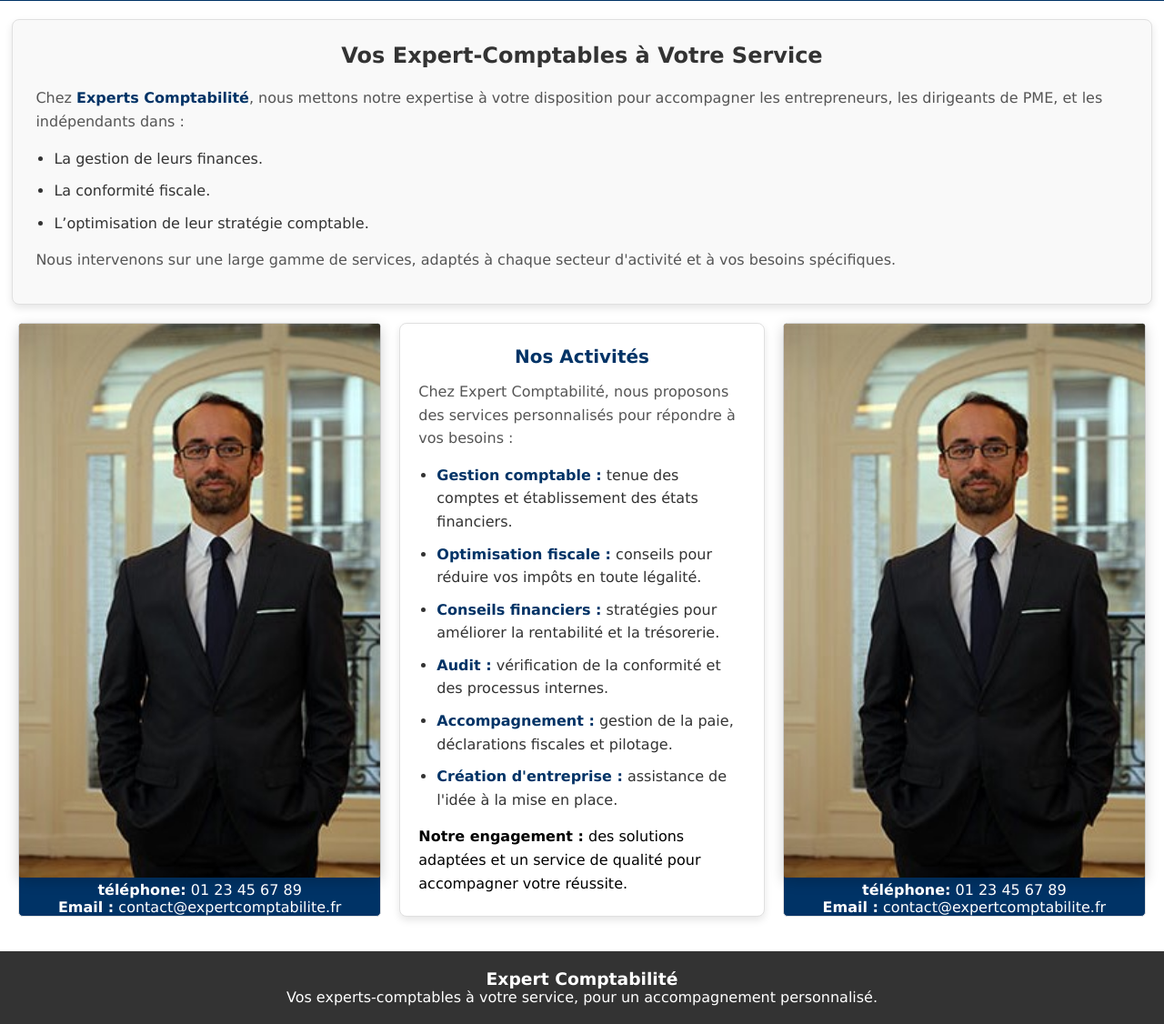
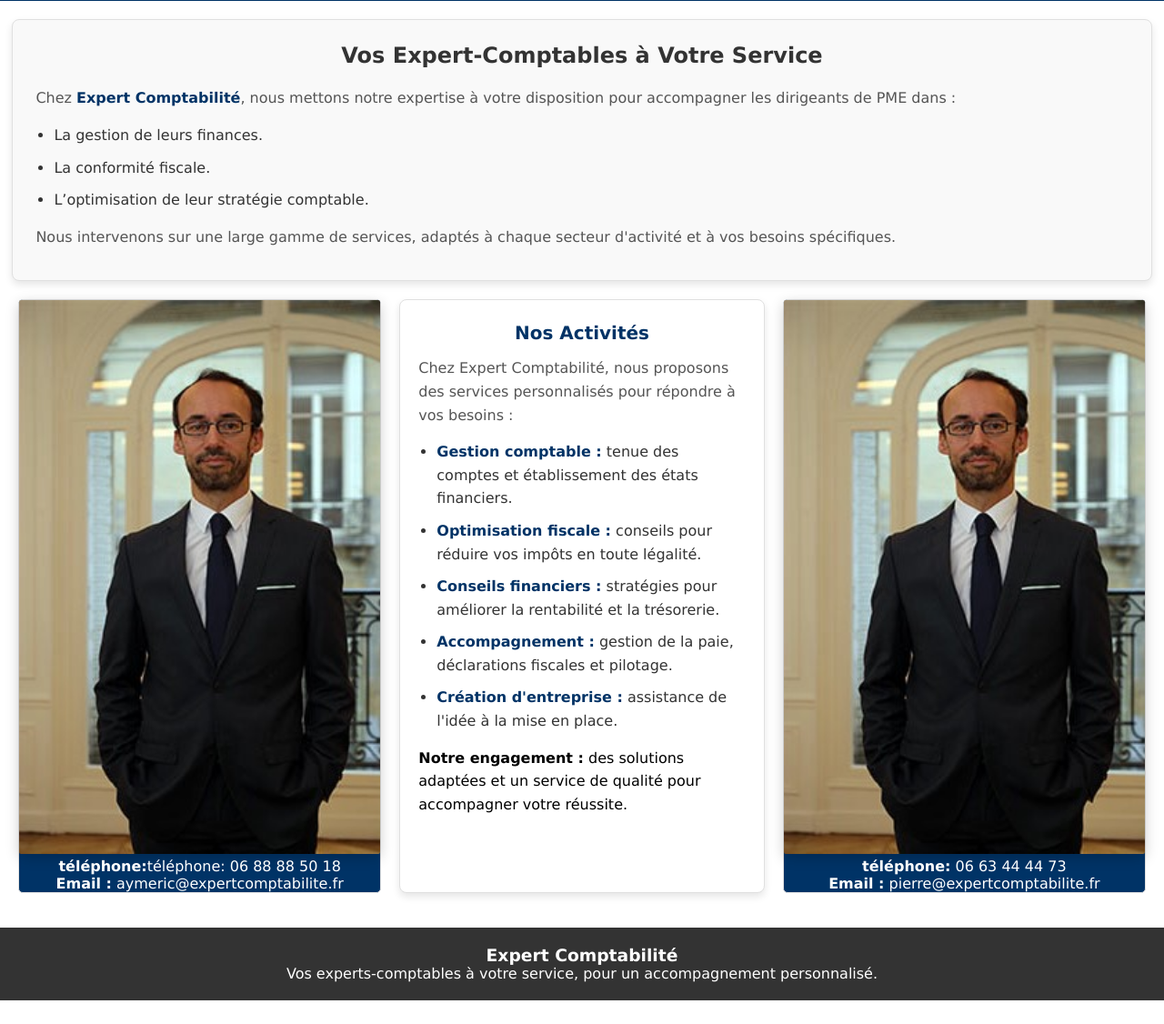
Before and after one commit to thomas-thd/test-, a plain HTML site: page index.html in a window 1280 px wide. Shown: the part 101-1227 px from the top of the page at 91% size. After the commit the page ends 1201 px from the top, so only its background shows below. Drawn offline with Linux system fonts and the light colour scheme.

Commit message:
Update index.html

```diff
--- a/index.html
+++ b/index.html
@@ -19,8 +19,7 @@
     <div id="box0">
         <h1>Vos Expert-Comptables à Votre Service</h1>
         <p>
-            Chez <strong>Experts Comptabilité</strong>, nous mettons notre expertise à votre disposition pour accompagner les entrepreneurs,
-            les dirigeants de PME, et les indépendants dans :
+            Chez <strong>Expert Comptabilité</strong>, nous mettons notre expertise à votre disposition pour accompagner les dirigeants de PME dans :
         </p>
         <ul>
             <li>La gestion de leurs finances.</li>
@@ -33,11 +32,12 @@
     </div>
 
 
+
     <div id="container">
         <div id="box1">
             <img src="Aymeric_Janet-1.jpg" width="100%">
-            <p><strong>téléphone:</strong> 01 23 45 67 89</p>
-            <p><strong>Email :</strong> <a href="mailto:contact@expertcomptabilite.fr">contact@expertcomptabilite.fr</a></p>
+            <p><strong>téléphone:</strong>téléphone: 06 88 88 50 18</p>
+            <p><strong>Email :</strong> <a href="mailto:aymeric@expertcomptabilite.fr">aymeric@expertcomptabilite.fr</a></p>
         </div>
         <div id="box2">
             <p><strong>Nos Activités</strong></p>
@@ -47,7 +47,6 @@
                 <li><strong>Gestion comptable :</strong> tenue des comptes et établissement des états financiers.</li>
                 <li><strong>Optimisation fiscale :</strong> conseils pour réduire vos impôts en toute légalité.</li>
                 <li><strong>Conseils financiers :</strong> stratégies pour améliorer la rentabilité et la trésorerie.</li>
-                <li><strong>Audit :</strong> vérification de la conformité et des processus internes.</li>
                 <li><strong>Accompagnement :</strong> gestion de la paie, déclarations fiscales et pilotage.</li>
                 <li><strong>Création d'entreprise :</strong> assistance de l'idée à la mise en place.</li>
             </ul>
@@ -55,10 +54,11 @@
             <p><strong>Notre engagement :</strong> des solutions adaptées et un service de qualité pour accompagner votre réussite.</p>
         </div>
 
+
         <div id="box3">
             <img src="Aymeric_Janet-1.jpg" width="100%">
-            <p><strong>téléphone:</strong> 01 23 45 67 89</p>
-                <p><strong>Email :</strong> <a href="mailto:contact@expertcomptabilite.fr">contact@expertcomptabilite.fr</a></p>
+            <p><strong>téléphone:</strong> 06 63 44 44 73</p>
+                <p><strong>Email :</strong> <a href="mailto:pierre@expertcomptabilite.fr">pierre@expertcomptabilite.fr</a></p>
         </div>
     </div>
      <br>
```
